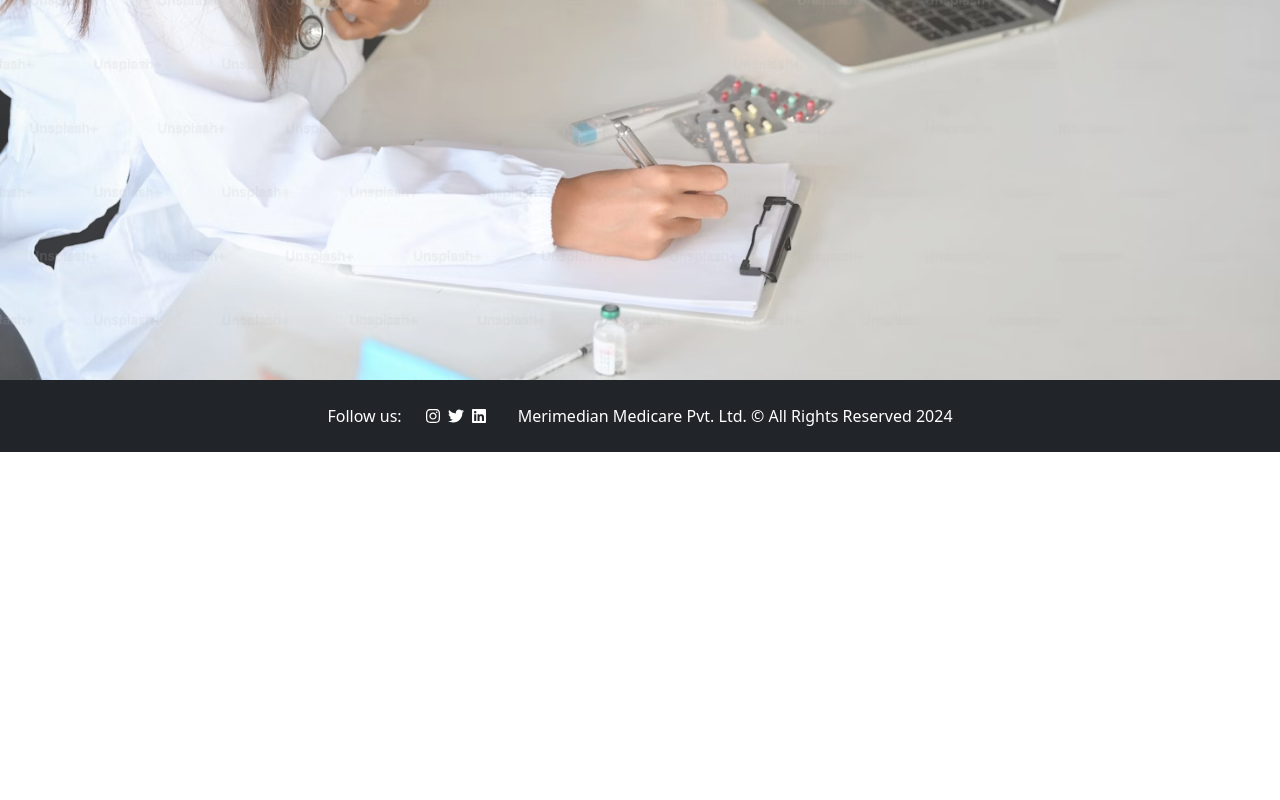
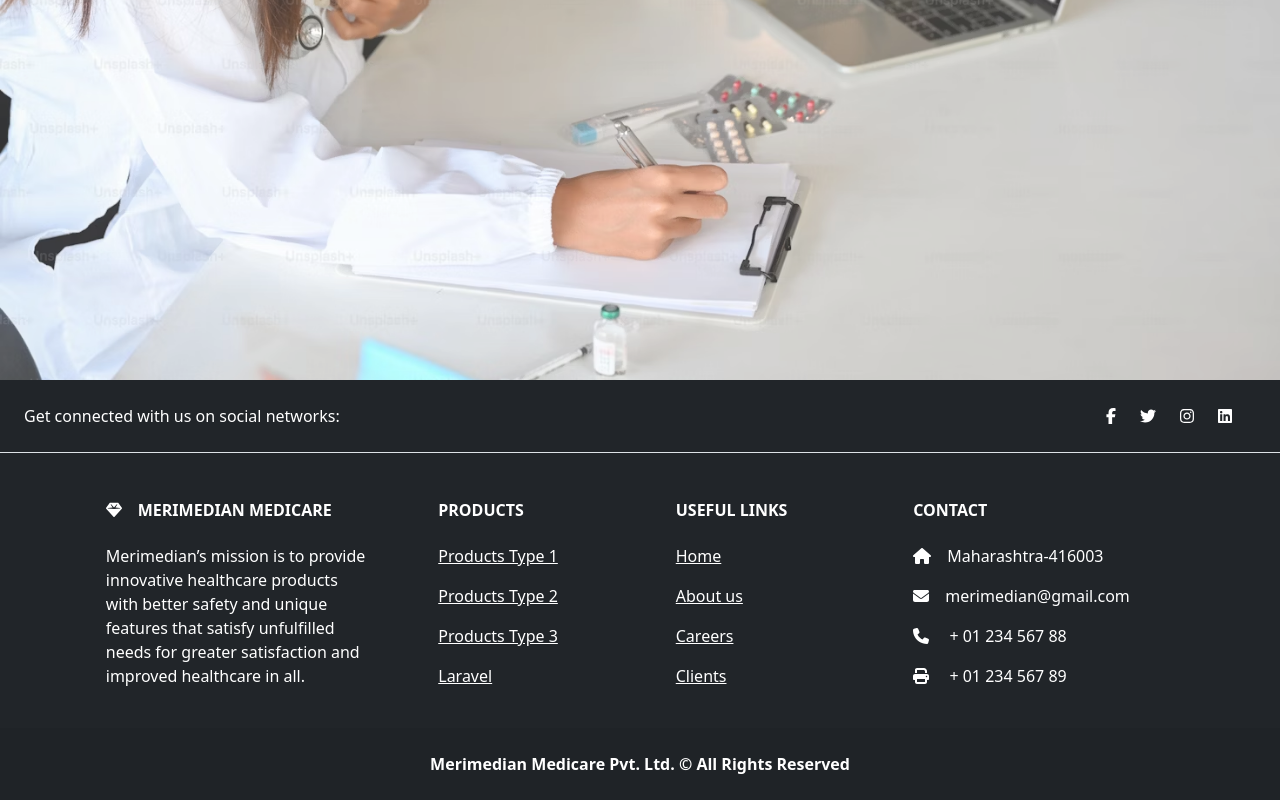
Before and after one commit to AtharvMirajkar/test-merimedian, a React (Vite) app: page /About/Overview in a window 1280 px wide. Shown: the part 635-1435 px from the top of the page. Before the commit the page ends 1087 px from the top, so only its background shows below. Built offline with nearby package versions, Linux system fonts and the light colour scheme.

Commit message:
scrolling to top added and New footer added

```diff
--- a/src/App.jsx
+++ b/src/App.jsx
@@ -2,6 +2,7 @@
 import "./App.css";
 import Header from "./components/Header";
 import { BrowserRouter as Router, Route, Routes } from "react-router-dom";
+
 import Home from "./Pages/Home";
 import About from "./Pages/About";
 import Contact from "./Pages/Contact";
@@ -11,11 +12,13 @@
 import Clients from "./components/Clients";
 import Overview from "./components/Overview";
 import GeneralEnquiryForm from "./components/GeneralEnquiryForm";
+import ScrollToTop from "./components/ScrollToTop";
 
 const App = () => {
   return (
     <>
       <Router>
+        <ScrollToTop />
         <Header />
 
         <Routes>
--- a/src/Styles/Footer.css
+++ /dev/null
@@ -1,9 +0,0 @@
-.footer .text-muted {
-  color: white !important;
-  font-weight: 400;
-  /* margin-right: 20px; */
-}
-
-.social-link:hover svg {
-  color: rgb(56, 119, 255);
-}
--- a/src/components/Footer.jsx
+++ b/src/components/Footer.jsx
@@ -1,56 +1,167 @@
 import React from "react";
-import "../Styles/Footer.css";
 import { FontAwesomeIcon } from "@fortawesome/react-fontawesome";
+import { Link } from "react-router-dom";
 import {
+  faFacebookF,
+  faTwitter,
   faInstagram,
-  faTwitter,
   faLinkedin,
 } from "@fortawesome/free-brands-svg-icons";
+import {
+  faGem,
+  faHome,
+  faEnvelope,
+  faPhone,
+  faPrint,
+} from "@fortawesome/free-solid-svg-icons";
 
 const Footer = () => {
   return (
-    <footer className="footer bg-dark py-4">
-      <div className="container">
-        <div className="row align-items-center justify-content-center">
-          <div className="col-md-auto mb-3 mb-md-0">
-            <span className="text-white">Follow us:</span>
+    <footer className="text-center text-lg-start bg-dark text-white">
+      {/* Section: Social media */}
+      <section className="d-flex justify-content-center justify-content-lg-between p-4 border-bottom">
+        {/* Left */}
+        <div className="me-5 d-none d-lg-block">
+          <span>Get connected with us on social networks:</span>
         </div>
-          <div className="col-md-auto mb-3 mb-md-0">
-            <div className="social-links">
-              <a
-                href="https://www.instagram.com/your_instagram_profile"
-                target="_blank"
-                rel="noopener noreferrer"
-                className="social-link text-white me-2"
-              >
+        {/* Left */}
+
+        {/* Right */}
+        <div>
+          <a href="" className="me-4 text-reset">
+            <FontAwesomeIcon icon={faFacebookF} />
+          </a>
+          <a href="" className="me-4 text-reset">
+            <FontAwesomeIcon icon={faTwitter} />
+          </a>
+
+          <a href="" className="me-4 text-reset">
             <FontAwesomeIcon icon={faInstagram} />
           </a>
-              <a
-                href="https://twitter.com/your_twitter_profile"
-                target="_blank"
-                rel="noopener noreferrer"
-                className="social-link text-white me-2"
-              >
-                <FontAwesomeIcon icon={faTwitter} />
-              </a>
-              <a
-                href="https://www.linkedin.com/in/your_linkedin_profile"
-                target="_blank"
-                rel="noopener noreferrer"
-                className="social-link text-white me-2"
-              >
+          <a href="" className="me-4 text-reset">
             <FontAwesomeIcon icon={faLinkedin} />
           </a>
         </div>
-          </div>
-          <div className="col-md-auto">
-            <p className="text-muted mb-0">
-              Merimedian Medicare Pvt. Ltd. © All Rights Reserved 2024
+        {/* Right */}
+      </section>
+      {/* Section: Social media */}
+
+      {/* Section: Links  */}
+      <section className="">
+        <div className="container text-center text-md-start mt-5">
+          {/* Grid row */}
+          <div className="row mt-3">
+            {/* Grid column */}
+            <div className="col-md-3 col-lg-4 col-xl-3 mx-auto mb-4">
+              {/* Content */}
+              <h6 className="text-uppercase fw-bold mb-4">
+                <FontAwesomeIcon icon={faGem} className="me-3" />
+                Merimedian Medicare
+              </h6>
+              <p>
+                Merimedian’s mission is to provide innovative healthcare
+                products with better safety and unique features that satisfy
+                unfulfilled needs for greater satisfaction and improved
+                healthcare in all.
               </p>
             </div>
+            {/* Grid column */}
+
+            {/* Grid column */}
+            <div className="col-md-2 col-lg-2 col-xl-2 mx-auto mb-4">
+              {/* Links */}
+              <h6 className="text-uppercase fw-bold mb-4">Products</h6>
+              <p>
+                <a href="#!" className="text-reset">
+                  Products Type 1
+                </a>
+              </p>
+              <p>
+                <a href="#!" className="text-reset">
+                  Products Type 2
+                </a>
+              </p>
+              <p>
+                <a href="#!" className="text-reset">
+                  Products Type 3
+                </a>
+              </p>
+              <p>
+                <a href="#!" className="text-reset">
+                  Laravel
+                </a>
+              </p>
             </div>
+            {/* Grid column */}
+
+            {/* Grid column */}
+            <div className="col-md-3 col-lg-2 col-xl-2 mx-auto mb-4">
+              {/* Links */}
+              <h6 className="text-uppercase fw-bold mb-4">Useful links</h6>
+              <p>
+                <Link to="/" className="text-reset">
+                  Home
+                </Link>
+              </p>
+              <p>
+                <Link to="/About/Overview" className="text-reset">
+                  About us
+                </Link>
+              </p>
+              <p>
+                <Link to="/Careers" className="text-reset">
+                  Careers
+                </Link>
+              </p>
+              <p>
+                <Link to="/Manufacturing/Clients" className="text-reset">
+                  Clients
+                </Link>
+              </p>
             </div>
+            {/* Grid column */}
+
+            {/* Grid column */}
+            <div className="col-md-4 col-lg-3 col-xl-3 mx-auto mb-md-0 mb-4">
+              {/* Links */}
+              <h6 className="text-uppercase fw-bold mb-4">Contact</h6>
+              <p>
+                <FontAwesomeIcon icon={faHome} className="me-3" />
+                Maharashtra-416003
+              </p>
+              <p>
+                <FontAwesomeIcon icon={faEnvelope} className="me-3" />
+                merimedian@gmail.com
+              </p>
+              <p>
+                <FontAwesomeIcon icon={faPhone} className="me-3" /> + 01 234 567
+                88
+              </p>
+              <p>
+                <FontAwesomeIcon icon={faPrint} className="me-3" /> + 01 234 567
+                89
+              </p>
+            </div>
+            {/* Grid column */}
+          </div>
+          {/* Grid row */}
+        </div>
+      </section>
+      {/* Section: Links  */}
+
+      {/* Copyright */}
+      <div
+        className="text-center p-4"
+        style={{ backgroundColor: "rgba(0, 0, 0, 0.05)" }}
+      >
+        <span className="text-reset fw-bold">
+          {" "}
+          Merimedian Medicare Pvt. Ltd. © All Rights Reserved
+        </span>
+      </div>
+      {/* Copyright */}
     </footer>
+    /* Footer */
   );
 };
 
--- /dev/null
+++ b/src/components/ScrollToTop.jsx
@@ -0,0 +1,18 @@
+import { useEffect, useRef } from "react";
+import { useLocation } from "react-router-dom";
+
+const ScrollToTop = () => {
+  const { pathname } = useLocation();
+  const prevPathnameRef = useRef("");
+
+  useEffect(() => {
+    if (pathname !== prevPathnameRef.current) {
+      window.scrollTo(0, 0);
+      prevPathnameRef.current = pathname;
+    }
+  }, [pathname]);
+
+  return null;
+};
+
+export default ScrollToTop;
```
Lines whose indentation alone changed are shown as unchanged.
